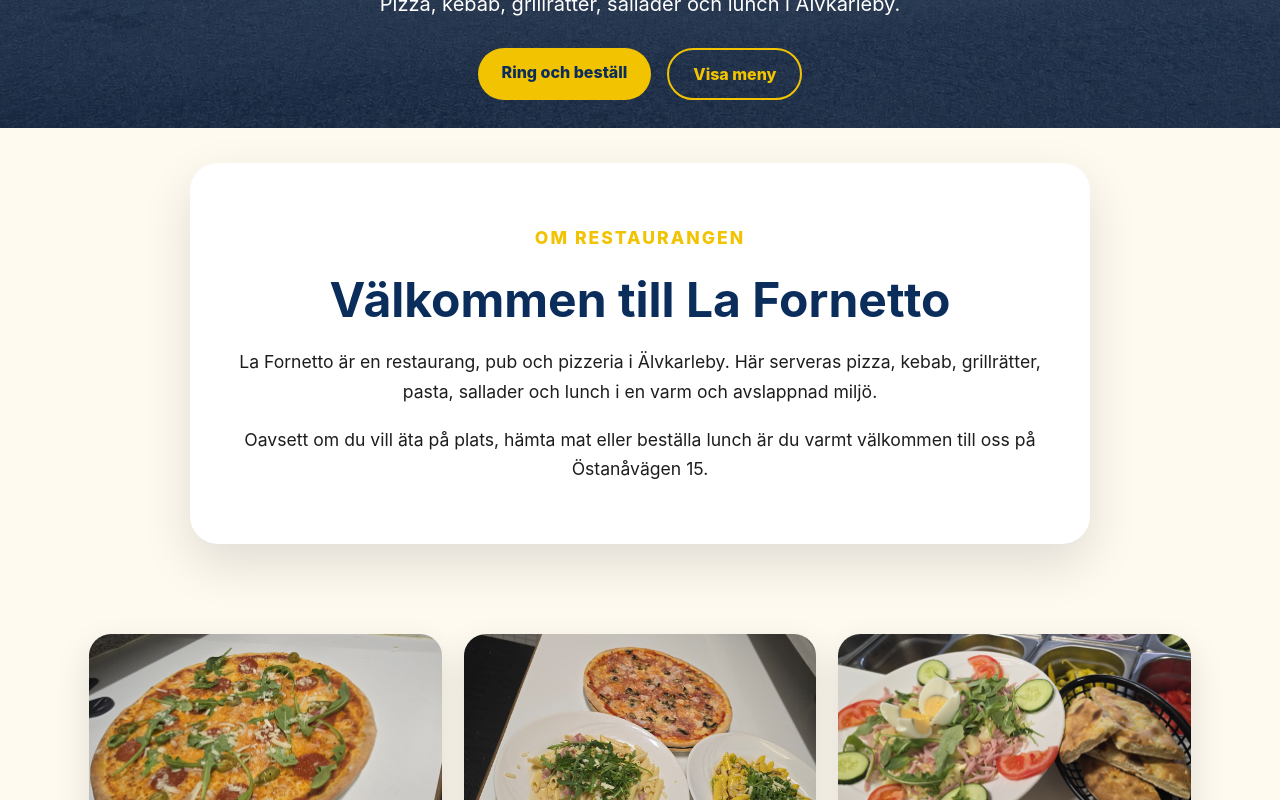
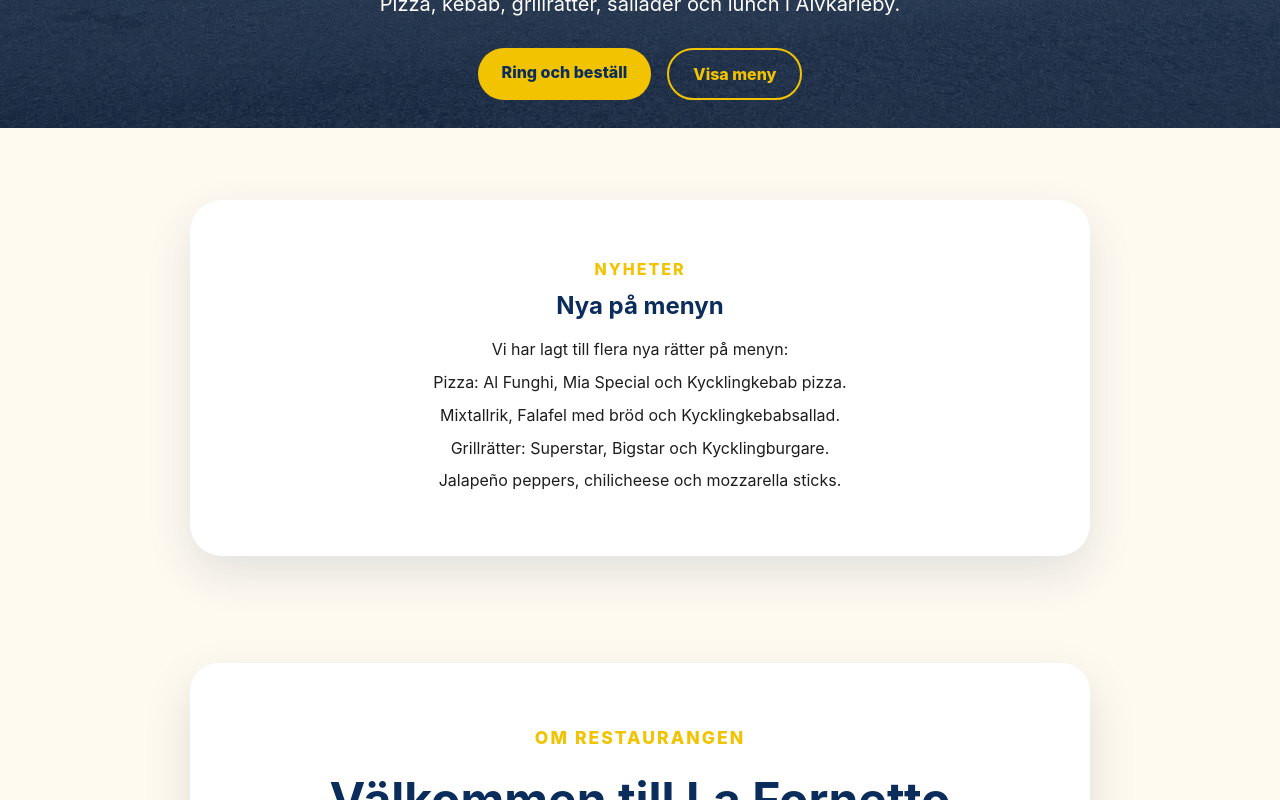
Before and after one commit to lafornetto/lafornetto, a React (Vite) app: page / in a window 1280 px wide. Shown: the part 620-1420 px from the top of the page. Built offline with nearby package versions, Linux system fonts and the light colour scheme.

Commit message:
Update news

```diff
--- a/src/App.css
+++ b/src/App.css
@@ -640,6 +640,39 @@
   gap: 22px;
 }
 
+.news-section {
+  padding: 4.5rem 1.5rem;
+  background: var(--cream);
+}
+
+.news-content {
+  width: min(100%, 900px);
+  margin: 0 auto;
+  padding: 3.5rem 2rem;
+  text-align: center;
+  background: #ffffff;
+  border-radius: 2rem;
+  box-shadow: 0 18px 45px rgba(19, 48, 88, 0.12);
+}
+
+.news-content h2 {
+  margin: 0.5rem 0 1rem;
+  color: var(--green-dark);
+}
+
+.news-content p {
+  margin: 0;
+  line-height: 1.7;
+}
+
+.news-text {
+  line-height: 1.7;
+}
+
+.news-text p {
+  margin: 0.35rem 0;
+}
+
 @media (max-width: 800px) {
   .about-food-gallery-grid {
     grid-template-columns: 1fr;
--- a/src/components/Hero.tsx
+++ b/src/components/Hero.tsx
@@ -38,6 +38,7 @@
         </a>
 
         <div className="nav-links">
+          <a href="#news">Nyheter</a>
           <a href="/meny">{t.navMenu}</a>
           <a href="#lunch">{t.navLunch}</a>
           <a href="#contact">{t.navContact}</a>
--- /dev/null
+++ b/src/components/NewsSection.tsx
@@ -0,0 +1,43 @@
+type NewsSectionProps = {
+  language: "sv" | "en";
+};
+
+export function NewsSection({ language }: NewsSectionProps) {
+  const content =
+    language === "sv"
+      ? {
+          eyebrow: "Nyheter",
+          title: "Nya på menyn",
+          intro: "Vi har lagt till flera nya rätter på menyn:",
+          pizza: "Pizza: Al Funghi, Mia Special och Kycklingkebab pizza.",
+          kebab: "Mixtallrik, Falafel med bröd och Kycklingkebabsallad.",
+          grill: "Grillrätter: Superstar, Bigstar och Kycklingburgare.",
+          extras: "Jalapeño peppers, chilicheese och mozzarella sticks.",
+        }
+      : {
+          eyebrow: "News",
+          title: "New on the menu",
+          intro: "We have added several new dishes to the menu:",
+          pizza: "Pizza: Al Funghi, Mia Special and Chicken kebab pizza.",
+          kebab: "Mixed plate, Falafel with bread and Chicken kebab salad.",
+          grill: "Grill dishes: Superstar, Bigstar and Chicken burger.",
+          extras: "Jalapeño peppers, chilicheese and mozzarella sticks.",
+        };
+
+  return (
+    <section id="news" className="news-section">
+      <div className="news-content">
+        <p className="eyebrow">{content.eyebrow}</p>
+        <h2>{content.title}</h2>
+
+        <div className="news-text">
+          <p>{content.intro}</p>
+          <p>{content.pizza}</p>
+          <p>{content.kebab}</p>
+          <p>{content.grill}</p>
+          <p>{content.extras}</p>
+        </div>
+      </div>
+    </section>
+  );
+}
--- a/src/pages/HomePage.tsx
+++ b/src/pages/HomePage.tsx
@@ -19,6 +19,8 @@
 import pizzaThreeImage from "../assets/images/pizza-3.jpg";
 import pastaTwoImage from "../assets/images/pasta-2.jpg";
 import saladTwoImage from "../assets/images/sallad-2.jpg";
+
+import { NewsSection } from "../components/NewsSection";
 
 type HomePageProps = {
   language: "sv" | "en";
@@ -87,6 +89,8 @@
     <>
       <Hero language={language} setLanguage={setLanguage} t={t} />
 
+      <NewsSection language={language} />
+
       <AboutSection t={t} />
       <section className="about-food-gallery">
         <div className="about-food-gallery-grid">
```
